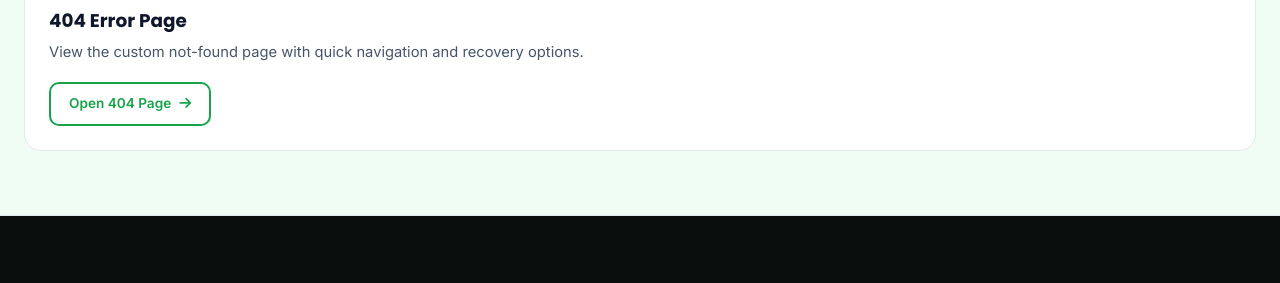
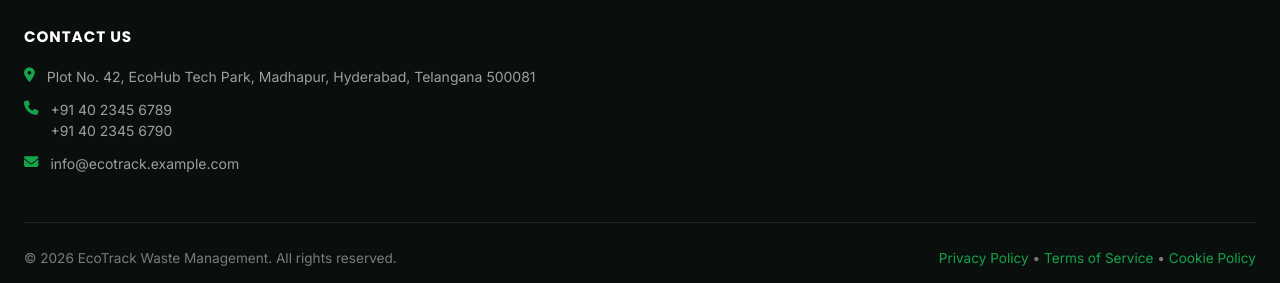
Before and after one commit to AnilGundemoni/waste-management, a plain HTML site: page index.html in a window 1280 px wide. Shown: the part 9443-9726 px from the top of the page. Drawn offline with Linux system fonts and the light colour scheme.

Commit message:
updated project

```diff
--- a/index.html
+++ b/index.html
@@ -969,7 +969,7 @@
     <!-- ===================== END NEWSLETTER ===================== -->
 
     <!-- ===================== UTILITY PAGES ===================== -->
-    <section class="utility-pages-section section-padding-sm" aria-labelledby="utility-pages-heading">
+    <!-- <section class="utility-pages-section section-padding-sm" aria-labelledby="utility-pages-heading">
       <div class="container">
         <div class="text-center" data-reveal>
           <span class="section-label"><i class="fas fa-compass"></i> Quick Access</span>
@@ -977,9 +977,9 @@
           <p class="section-subtitle" style="margin-bottom: 0;">
             Access our error page directly from the homepage.
           </p>
-        </div>
+        </div> -->
 
-        <div class="utility-pages-grid" data-reveal data-reveal-delay="100">
+        <!-- <div class="utility-pages-grid" data-reveal data-reveal-delay="100">
           <article class="utility-page-card">
             <div class="utility-page-icon"><i class="fas fa-triangle-exclamation"></i></div>
             <h3>404 Error Page</h3>
@@ -989,7 +989,7 @@
             </a>
           </article>
         </div>
-      </div>
+      </div> -->
     </section>
     <!-- ===================== END UTILITY PAGES ===================== -->
   </main>
```
